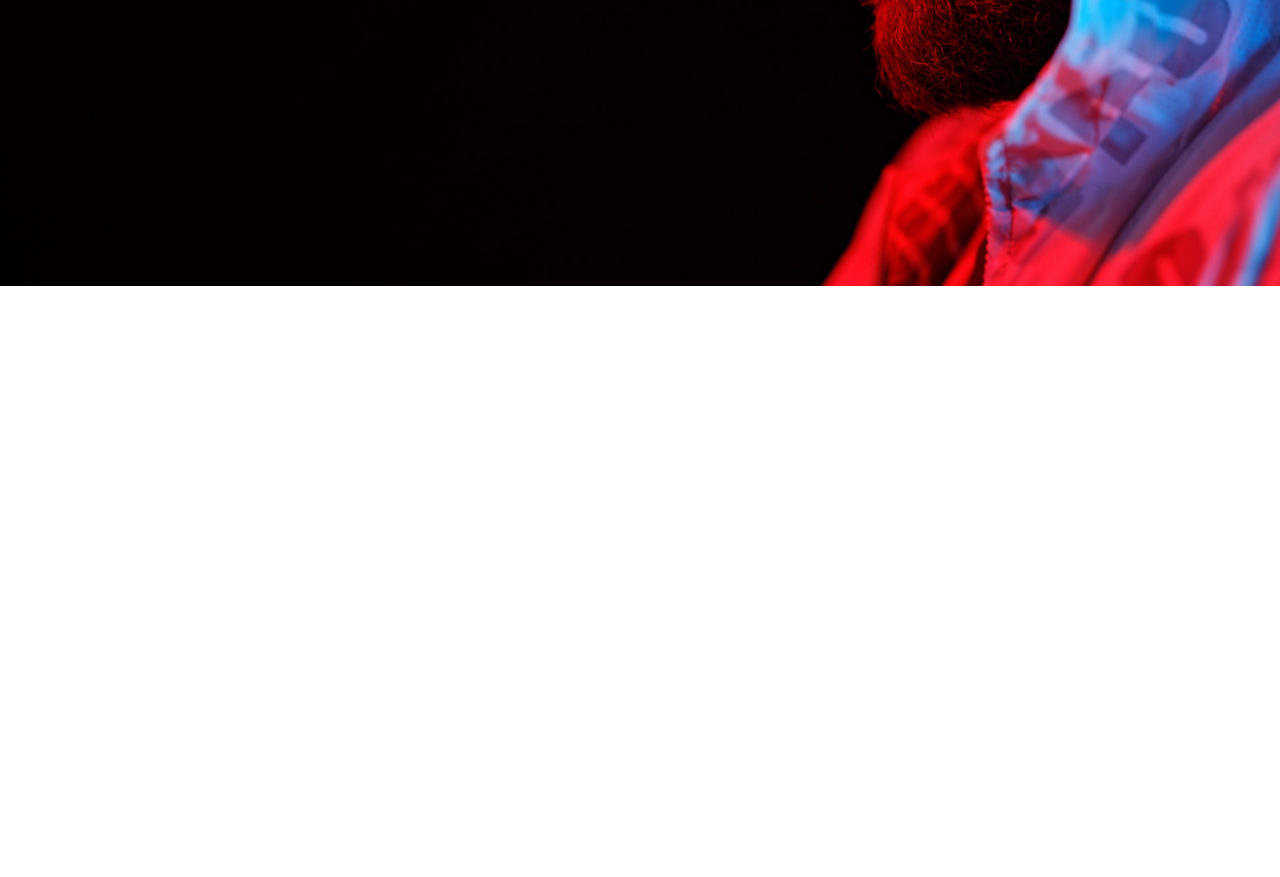
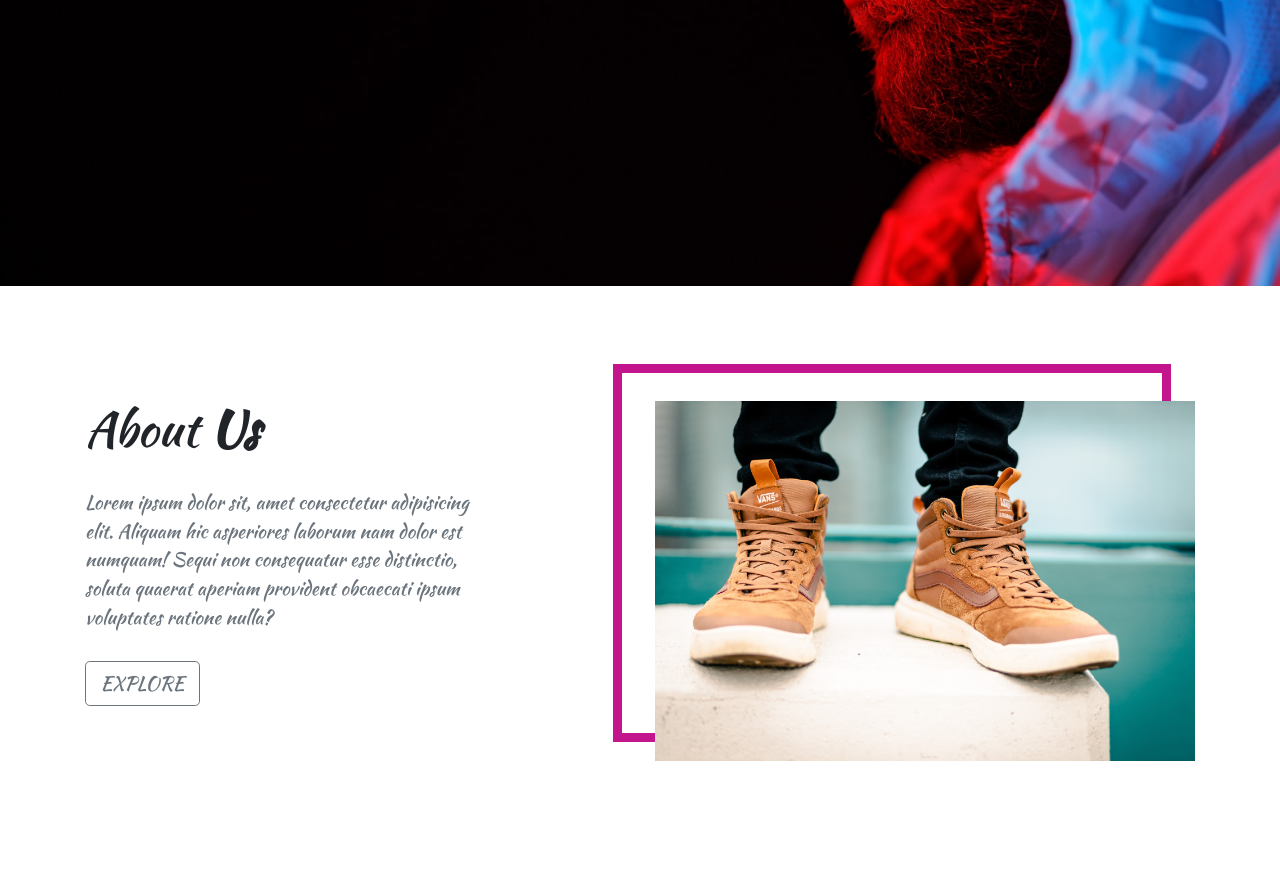
Before and after one commit to FedericoRoca/Ecommerce-with-Bootstrap, a plain HTML site: page index.html in a window 1280 px wide. Shown: the part 514-1391 px from the top of the page. Before the commit the page ends 800 px from the top, so only its background shows below. Drawn offline with nearby package versions, Linux system fonts and the light colour scheme.

Commit message:
about Us

```diff
--- a/css/styles.scss
+++ b/css/styles.scss
@@ -16,7 +16,14 @@ html {
 .text-secondary {
   color: $secondary !important;
 }
-
+.btn-pink {
+  color: $primary;
+  border-color: $primary;
+}
+.btn-black {
+  color: black;
+  border-color: black;
+}
 // i {
 //   font-size: 30px;
 // }
@@ -81,3 +88,22 @@ nav img {
   color: $primary;
   border: 1px solid $primary !important;
 }
+//------------------------------About----------------------------------------
+.about-img__container {
+  position: relative;
+}
+.about-img__container::before {
+  content: "";
+  position: absolute;
+  top: -1.5rem;
+  left: -1.7rem;
+  width: 100%;
+  height: 100%;
+  outline: 0.5rem solid $primary;
+  z-index: -1;
+  transition: all 0.5s linear;
+}
+.about-img__container:hover::before {
+  top: 0rem;
+  left: 0rem;
+}
--- a/index.html
+++ b/index.html
@@ -94,7 +94,33 @@
         </div>
       </div>
     </header>
-
+    <!-----------------------About ------------------->
+    <section class="about py-5">
+      <div class="container">
+        <div class="row">
+          <div class="col-10 mx-auto col-md-6 my-5">
+            <h1 class="text-capitalize">
+              about
+              <strong>us</strong>
+            </h1>
+            <p class="my-4 text-muted w-75">
+              Lorem ipsum dolor sit, amet consectetur adipisicing elit. Aliquam hic
+              asperiores laborum nam dolor est numquam! Sequi non consequatur esse
+              distinctio, soluta quaerat aperiam provident obcaecati ipsum voluptates
+              ratione nulla?
+            </p>
+            <p>
+              <a href="#" class="btn btn-outline-secondary text-uppercase">Explore</a>
+            </p>
+          </div>
+          <div class="col-10 mx-auto col-md-6 my-5 align-self-center">
+            <div class="about-img__container">
+              <img src="images/fondo5.jpg" alt="" class="img-fluid" />
+            </div>
+          </div>
+        </div>
+      </div>
+    </section>
     <script
       src="https://code.jquery.com/jquery-3.5.1.slim.min.js"
       integrity="sha384-DfXdz2htPH0lsSSs5nCTpuj/zy4C+OGpamoFVy38MVBnE+IbbVYUew+OrCXaRkfj"
```
Also changed, not shown: css/styles.css, 1 other file.
